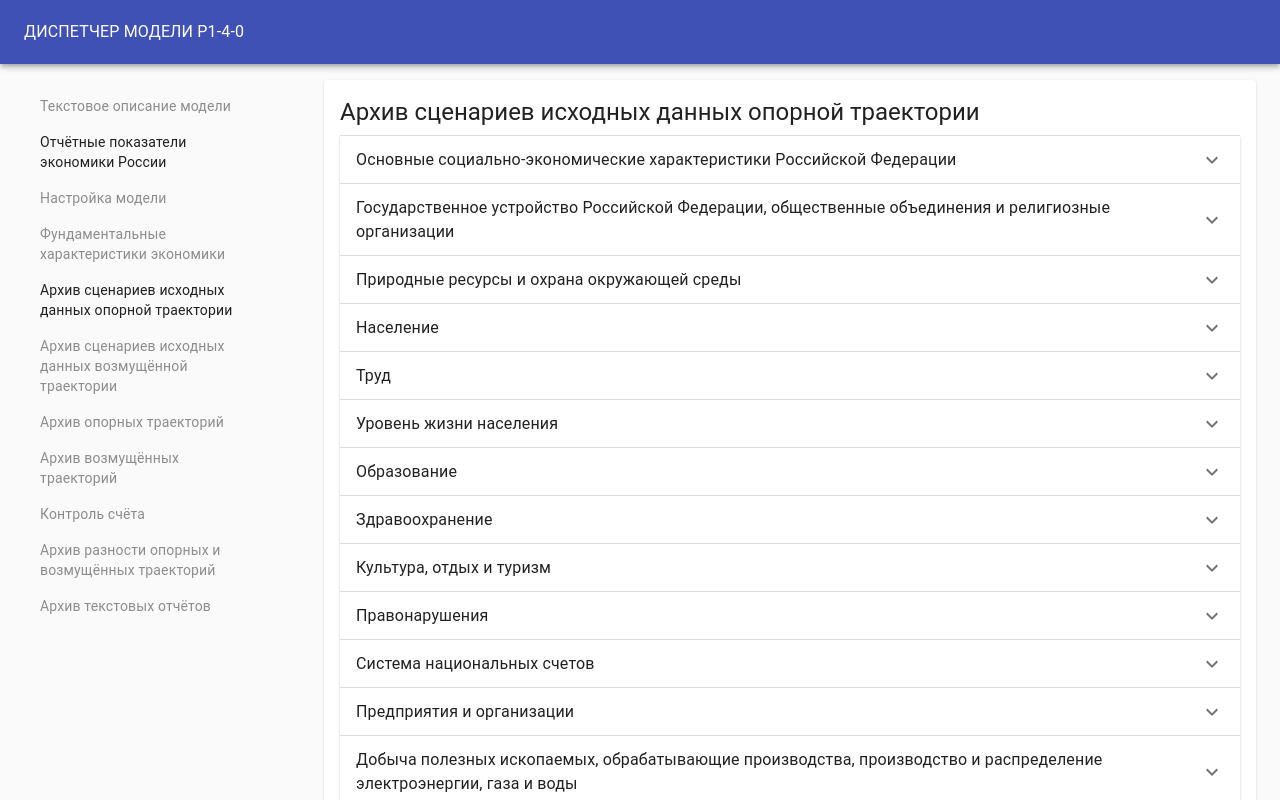
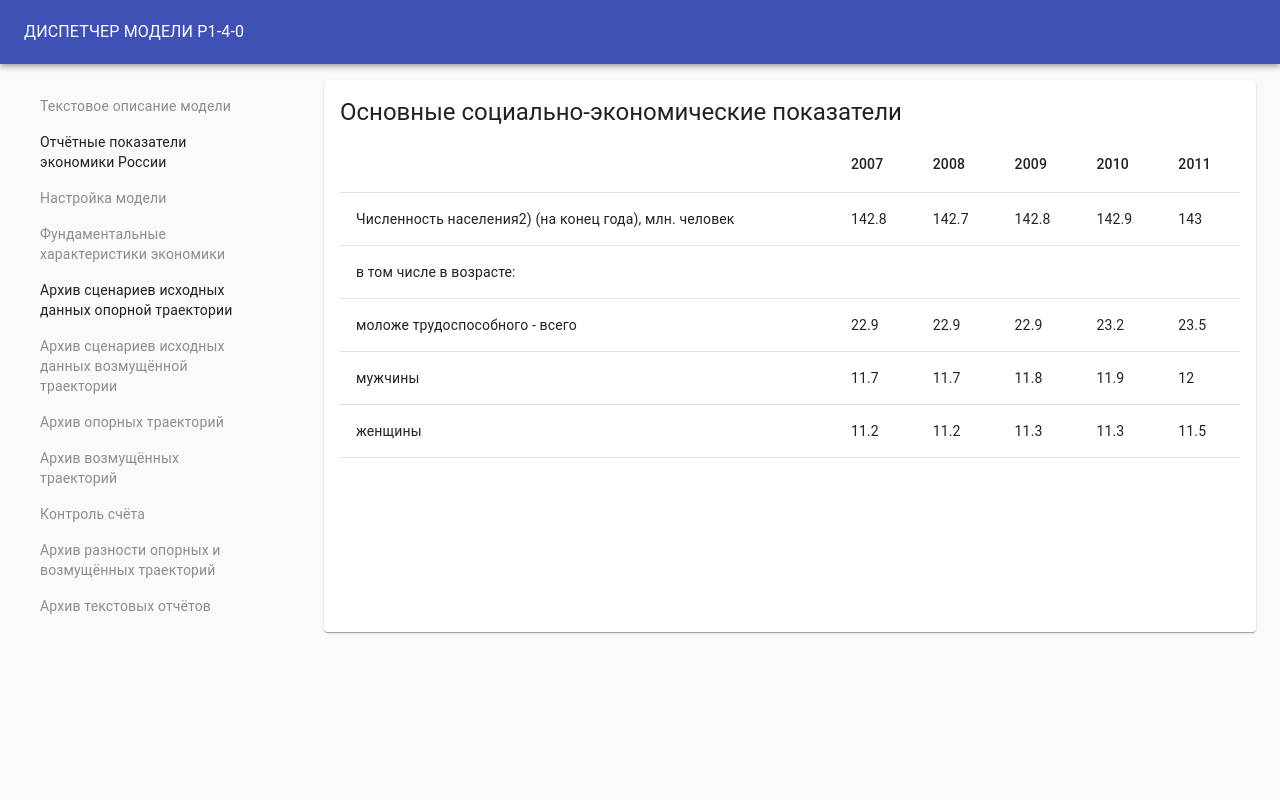
Before and after one commit to Oakerin/diplom, a React (Create React App) app in the folder front/: page /scenarios/article/1 in a window 1280 px wide. Shown: the top 800 px of the page. Built offline with nearby package versions, Linux system fonts and the light colour scheme.

Commit message:
Добавляет статью

```diff
--- /dev/null
+++ b/front/src/routes/Articles/index.js
@@ -0,0 +1,69 @@
+import React from 'react';
+import Box from '@material-ui/core/Box';
+import Typography from '@material-ui/core/Typography';
+import Table from '@material-ui/core/Table';
+import TableHead from '@material-ui/core/TableHead';
+import TableRow from '@material-ui/core/TableRow';
+import TableCell from '@material-ui/core/TableCell';
+import TableBody from '@material-ui/core/TableBody';
+
+function Articles() {
+    let rows = [
+        {
+            name: 'Численность населения2) (на конец года), млн. человек',
+            data: [142.8, 142.7, 142.8, 142.9, 143.0]
+        },
+        {
+            name: 'в том числе в возрасте:',
+            data: ['','','','','']
+        },
+        {
+            name: 'моложе трудоспособного - всего',
+            data: [22.9, 22.9, 22.9, 23.2, 23.5]
+        },
+        {
+            name: 'мужчины',
+            data: [11.7, 11.7, 11.8, 11.9, 12.0]
+        },
+        {
+            name: 'женщины',
+            data: [11.2, 11.2, 11.3, 11.3, 11.5]
+        },
+    ];
+
+    return (
+        <Box>
+            <Typography variant="h5" gutterBottom>Основные социально-экономические показатели</Typography>
+            <Box>
+                <Table aria-label="simple table">
+                    <TableHead>
+                        <TableRow>
+                            <TableCell></TableCell>
+                            <TableCell>2007</TableCell>
+                            <TableCell>2008</TableCell>
+                            <TableCell>2009</TableCell>
+                            <TableCell>2010</TableCell>
+                            <TableCell>2011</TableCell>
+                        </TableRow>
+                    </TableHead>
+                    <TableBody>
+                        {rows.map((row) => (
+                            <TableRow key={row.name}>
+                                <TableCell component="th" scope="row">
+                                    {row.name}
+                                </TableCell>
+                                {row.data.map((val, i) => (
+                                    <TableCell key={i} component="th" scope="row">
+                                        {val}
+                                    </TableCell>
+                                ))}
+                            </TableRow>
+                        ))}
+                    </TableBody>
+                </Table>
+            </Box>
+        </Box>
+    );
+}
+
+export default Articles;
--- a/front/src/routes/Body.js
+++ b/front/src/routes/Body.js
@@ -3,6 +3,7 @@ import { Redirect, Route, Switch } from 'react-router-dom';
 import Scenarios from './Scenarios';
 import Charts from './Charts';
 import Paper from '@material-ui/core/Paper';
+import Articles from './Articles';
 
 function Body() {
     return (
@@ -13,6 +14,9 @@ function Body() {
                 </Route>
                 <Route path="/charts">
                     <Charts/>
+                </Route>
+                <Route exact path="/scenarios/article/:id">
+                    <Articles />
                 </Route>
                 <Route path="/scenarios/:scenarioId">
                     <Scenarios/>
--- a/front/src/routes/Scenarios/index.js
+++ b/front/src/routes/Scenarios/index.js
@@ -126,7 +126,7 @@ function Scenarios() {
                                 return (
                                     <Box key={link.name} display="flex" alignItems="flex-start">
                                         <NavigateNextIcon fontSize="small"/>
-                                        <Link component={RouteLink} to={link.to}>{link.name}</Link>
+                                        <Link component={RouteLink} to={`/scenarios/article${link.to}`}>{link.name}</Link>
                                     </Box>
                                 )
                             })}
```
